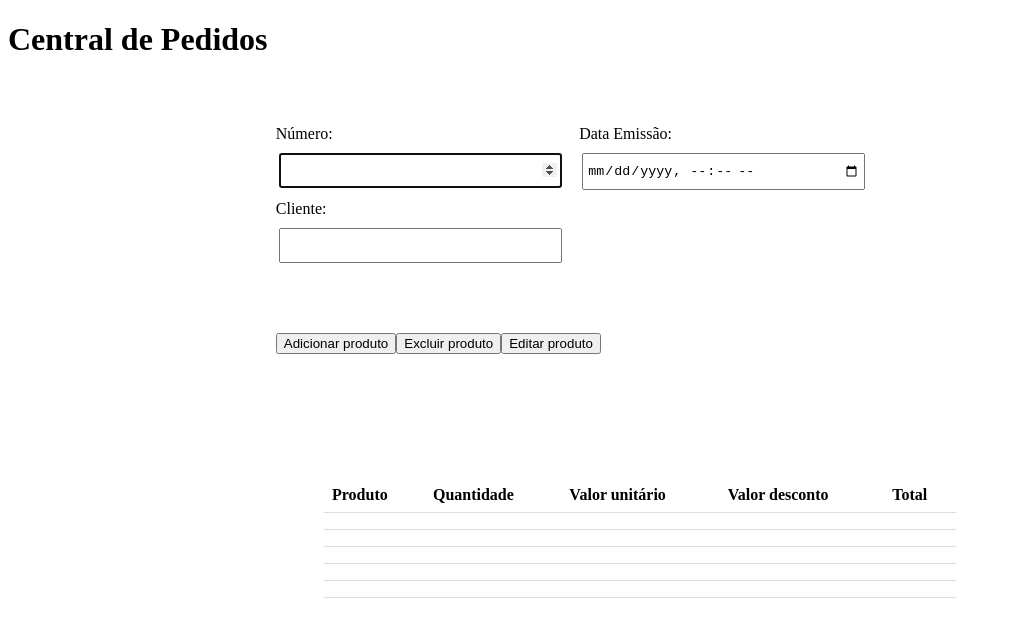
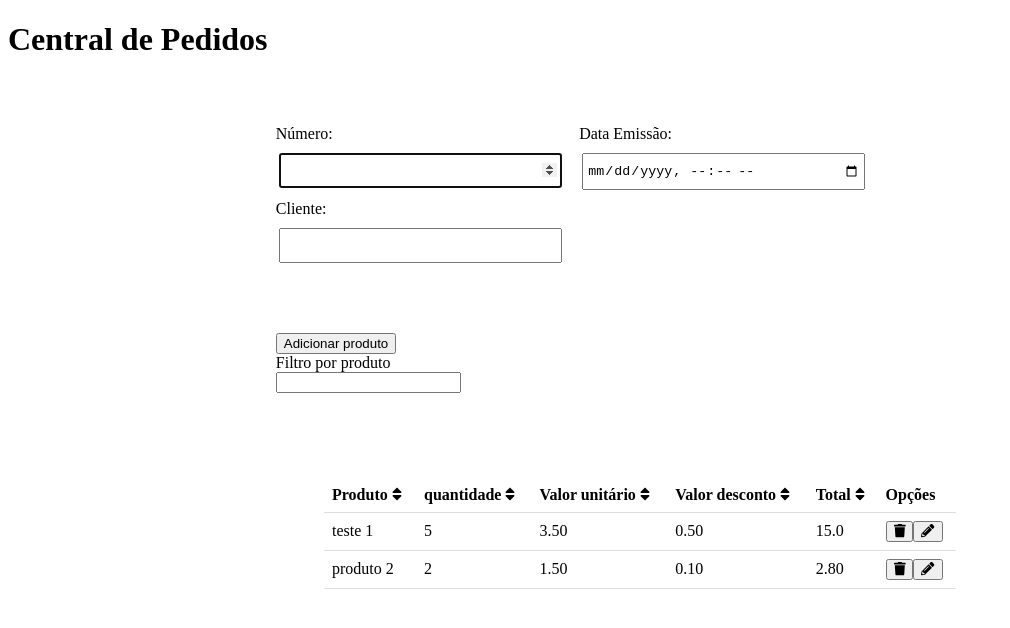
Before and after one commit to sblockwel/comecandocomponentes-app, a Vue app: page / in a window 1280 px wide. Shown: the top 628 px of the page, without its empty margins (0-1010 px from the left). Built offline with nearby package versions, Linux system fonts and the light colour scheme.

Commit message:
continuando tabela

```diff
--- a/package.json
+++ b/package.json
@@ -8,6 +8,9 @@
     "lint": "vue-cli-service lint"
   },
   "dependencies": {
+    "@fortawesome/fontawesome-svg-core": "^1.2.36",
+    "@fortawesome/free-solid-svg-icons": "^5.15.4",
+    "@fortawesome/vue-fontawesome": "^3.0.0-4",
     "core-js": "^3.6.5",
     "vue": "^3.0.0"
   },
--- a/src/App.vue
+++ b/src/App.vue
@@ -2,8 +2,7 @@
 
   <h1>Central de Pedidos</h1>
   <form-pedido :pedidos="pedido"></form-pedido>
-  <br>
-  <tabela-pedido :pedidos="pedido"></tabela-pedido>
+
 
 
 </template>
@@ -11,13 +10,11 @@
 <script>
 
 import FormPedido from './components/FormPedido.vue'
-import TabelaPedido from './components/TabelaPedido.vue'
 
 export default {
   name: 'App',
   components: {
     FormPedido,
-    TabelaPedido,
   },
   data() {
 
--- a/src/components/FormPedido.vue
+++ b/src/components/FormPedido.vue
@@ -20,10 +20,24 @@
             -->
         </form>
     </div>
+
+    <div>
+
+    <br>
+    <tabela-pedido :pedidos="pedido"></tabela-pedido>
+
+    </div>
 </template>
 
 <script>
+
+import TabelaPedido from './TabelaPedido.vue'
+
 export default {
+  name: 'FormPedido',
+  components: {
+    TabelaPedido,
+  },
   props: {
     pedidos: Array,
     qtdePedidos: Number,
--- a/src/components/TabelaPedido.vue
+++ b/src/components/TabelaPedido.vue
@@ -1,29 +1,30 @@
 <template>
-    <div >
+  <div>
     <div class="botoes">
-            <button>Adicionar produto</button>
-            <button>Excluir produto</button>
-            <button>Editar produto</button>
+        <button @click="adicionar()">Adicionar produto</button>
+        <div class="filtro">
+            <label>Filtro por produto</label><br/>
+            <input type="text" v-model="procurar">
+        </div>
     </div>
     <table class="tabela">
-            <th >Produto </th>
-            <th >Quantidade </th>
-            <th >Valor unitário </th>
-            <th >Valor desconto </th>
-            <th >Total </th>
+        <th @click="ordenar('produto')" class="ordenar">Produto <font-awesome-icon :icon="getTipoOrdenacao('produto')" /> </th>
+        <th @click="ordenar('quantidade')" class="ordenar">quantidade <font-awesome-icon :icon="getTipoOrdenacao('quantidade')" /> </th>
+        <th @click="ordenar('valorUnidade')" class="ordenar">Valor unitário <font-awesome-icon :icon="getTipoOrdenacao('valorUnidade')" /></th>
+        <th @click="ordenar('valorDesconto')" class="ordenar">Valor desconto <font-awesome-icon :icon="getTipoOrdenacao('valorDesconto')" /></th>
+        <th @click="ordenar('valorTotal')" class="ordenar">Total <font-awesome-icon :icon="getTipoOrdenacao('valorTotal')" /></th>
+        <th>Opções</th>
 
-            <tr v-for="(p, idx) in item" :key="p.produto" :class="{ 'alteracao': alteracaoIdx == idx }">
-            <td id='produto' >{{p.produto}}</td>
-            <td id='quantidade' >{{p.quantidade}}</td>
-            <td id='unidade' >{{p.unidade}}</td>
-            <td id='desconto' >{{p.desconto}}</td>
-            <td id='total' >{{p.total}}</td>
-            <!--
+        <tr v-for="(i, idx) in produtosFiltrados" :key="i.produto" :class="{ alteracao: alteracaoIdx == idx }" >
+            <td id="produto">{{ i.produto }}</td>
+            <td id="quantidade">{{ i.quantidade }}</td>
+            <td id="unidade">{{ i.valorUnidade }}</td>
+            <td id="desconto">{{ i.valorDesconto }}</td>
+            <td id="total">{{ i.valorTotal }}</td>
             <td>
-                <button @click="alterar(idx)"><font-awesome-icon icon="pencil-alt" /></button>
-                <button @click="remover(p)"> <font-awesome-icon icon="trash" /> </button>
+                <button @click="remover(i)"> <font-awesome-icon icon="trash"/> </button>
+                <button @click="alterar(idx)"> <font-awesome-icon icon="pencil-alt"/> </button>
             </td>
-            -->
         </tr>
     </table>
   </div>
@@ -31,28 +32,86 @@
 
 <script>
 export default {
+  name: "TabelaPedido",
   props: {
-        pedidos: Array,
+    itensPedido: Array,
     qtdePedidos: Number,
   },
   data() {
     return {
+        itens: [
+            { produto: "teste 1", quantidade: "5", valorUnidade: "3.50", valorDesconto: "0.50", valorTotal: "15.0" },
+            { produto: "produto 2", quantidade: "2", valorUnidade: "1.50", valorDesconto: "0.10", valorTotal: "2.80" }
+        ],
         item: {
-                produto: '',
-                quantidade: '',
-                unidade: '',
-                desconto: '',
-                total: '',
-            }
+            produto: "",
+            quantidade: "",
+            valorUnidade: "",
+            valorDesconto: "",
+            valorTotal: "",
+        },
+        alteracaoIdx: -1,
+        procurar: "",
+        ordemCampos: {
+            nome: null,
+            tipo: 'asc'
+        },
     }
   },
   methods: {
-        adicionarItemPedido() {
-
+    remover(itemParaRemover) {
+      if (confirm("Excluir registro?")) {
+        this.itens = this.itens.filter(
+          (p) => p != itemParaRemover
+        );
       }
     },
+    alterar(idx) {
+      this.item = Object.assign({}, this.itens[idx]);
+      this.alteracaoIdx = idx;
+    },
+    adicionar() {
+        const itemSalvar = Object.assign({}, this.item)
 
+        if (this.alteracaoIdx > -1) {
+            this.itens[this.alteracaoIdx] = itemSalvar
+        } else {
+            this.itens.push(itemSalvar)
         }
+        this.reset()
+    },
+    reset() {
+        this.alteracaoIdx = -1
+    },
+    getTipoOrdenacao(campo){
+      if (campo == this.ordemCampos.nome) {
+        if (this.ordemCampos.tipo == 'asc')
+          return 'sort-up'
+        return 'sort-down'
+      }
+      return 'sort'
+    },
+    ordenar(campo) {
+        if(campo == this.ordemCampos.nome) {
+            this.ordemCampos.tipo = this.ordemCampos.tipo == 'asc' ? 'desc' :  'asc'
+        }
+        this.ordemCampos.nome = campo
+        const tipoOrdem = this.ordemCampos.tipo == 'asc' ? 1 : -1
+
+        this.itens = this.itens.sort((a, b) =>
+            a[campo].localeCompare(b[campo]) * tipoOrdem
+        )
+    }
+  },
+  computed: {
+    produtosFiltrados() {
+        let item = []
+        item = this.itens.filter(p => p = p.produto.toLowerCase().indexOf(this.procurar.toLowerCase()) > -1 )
+
+        return item
+    }
+  }
+};
 </script>
 
 <style>
@@ -65,17 +124,17 @@ table {
   width: 50%;
 }
 
-th, td {
+th,
+td {
   padding: 8px;
   text-align: left;
   border-bottom: 1px solid #ddd;
 }
 
-tr:hover{
-  background-color:#d4d4d4
-
+tr:hover {
+  background-color: #d4d4d4;
 }
-.botoes{
+.botoes {
   width: 60%;
   margin-left: 20%;
   padding: 45px 15px;
--- a/src/main.js
+++ b/src/main.js
@@ -1,4 +1,16 @@
 import { createApp } from 'vue'
 import App from './App.vue'
 
-createApp(App).mount('#app')
+import { library } from '@fortawesome/fontawesome-svg-core'
+import { faSortUp, faSortDown, faSort, faTrash, faPencilAlt } from '@fortawesome/free-solid-svg-icons'
+import { FontAwesomeIcon } from '@fortawesome/vue-fontawesome'
+
+library.add(faSortUp)
+library.add(faSortDown)
+library.add(faSort)
+library.add(faTrash)
+library.add(faPencilAlt)
+
+createApp(App)
+  .component("font-awesome-icon", FontAwesomeIcon)
+  .mount("#app");
```
Also changed, not shown: 1 other file (tests, documents, lock files or other folders). Lines whose indentation alone changed are shown as unchanged.
